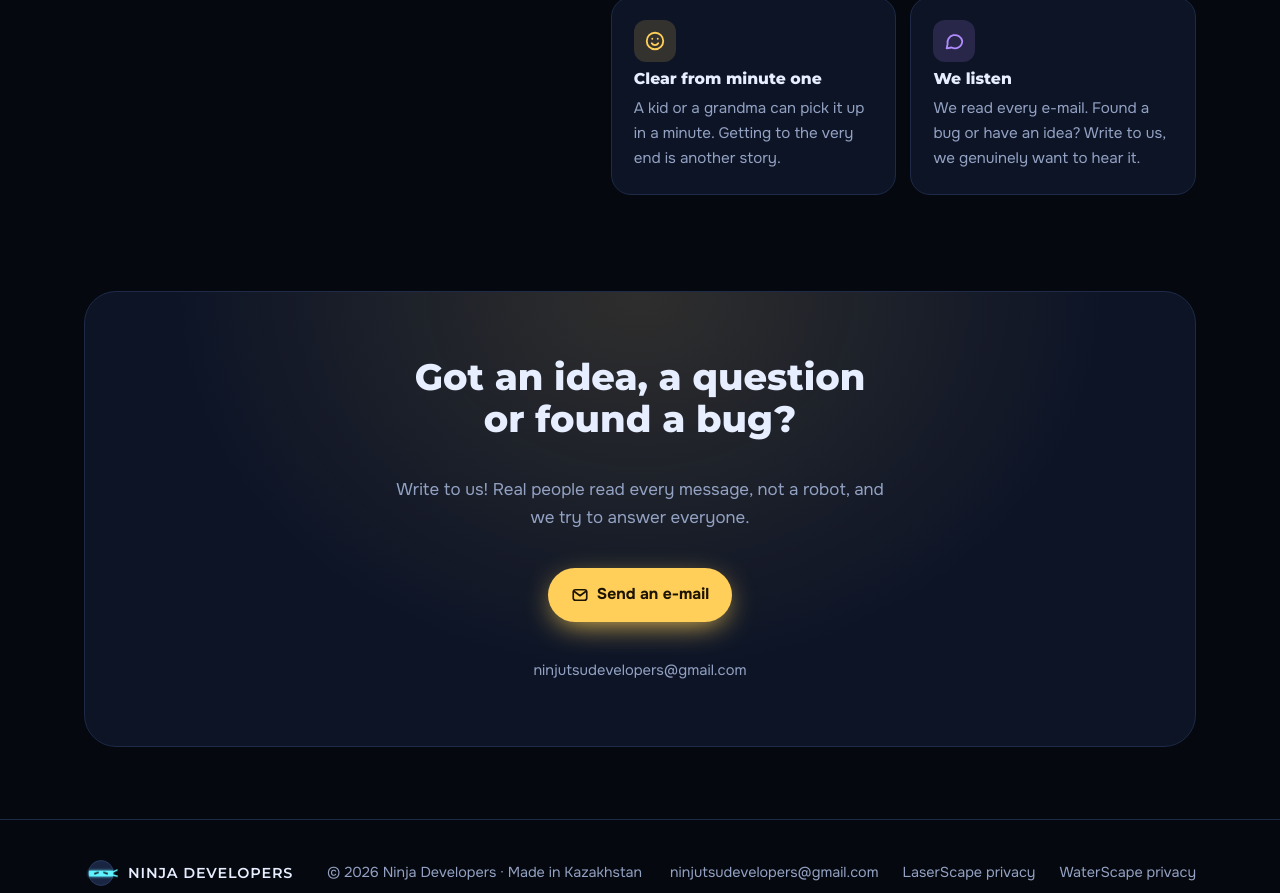
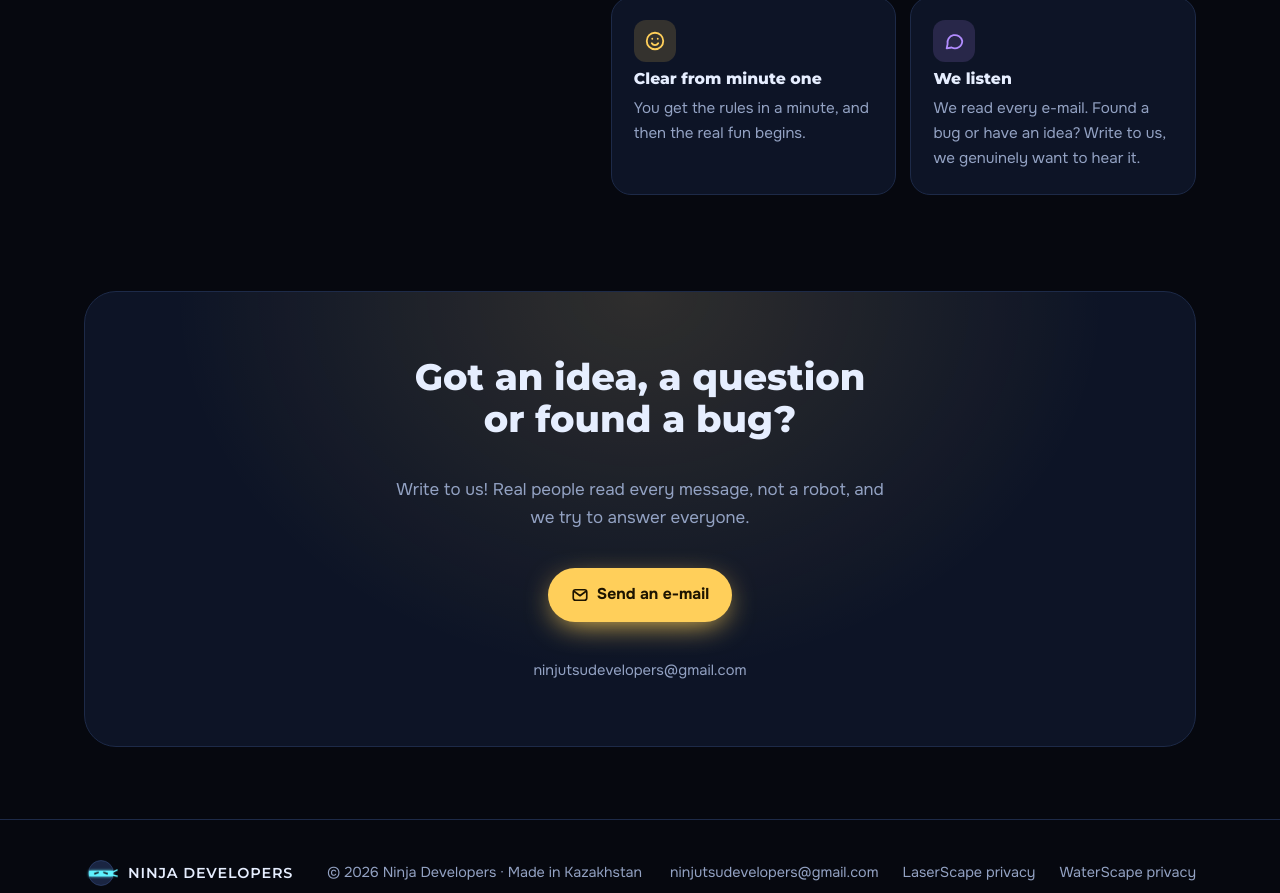
Before and after one commit to Ar4i666/ninja-developers-site, a plain HTML site: page index.html in a window 1280 px wide. Shown: the part 3559-4452 px from the top of the page. Drawn offline with Linux system fonts and the light colour scheme; a web font is replaced by a local one.

Commit message:
About: replace the kid-and-grandma line
Co-Authored-By: Claude Opus 5.5 <noreply@anthropic.com>
Claude-Session: https://claude.ai/code/session_01MG6pPGEjmaXRR36v3Zs8Rx

```diff
--- a/index.html
+++ b/index.html
@@ -59,7 +59,7 @@
 <div class="values">
 <div class="value rv" style="--c:var(--ember)"><div class="ic"><svg viewBox="0 0 24 24" fill="none" stroke="currentColor" stroke-width="2" stroke-linecap="round" stroke-linejoin="round"><path d="M12 21s-7-4.4-9.3-9A5.2 5.2 0 0 1 12 6.2 5.2 5.2 0 0 1 21.3 12C19 16.6 12 21 12 21z"/></svg></div><h3 lang="ru">Реклама по-честному</h3><h3 lang="en">Honest ads</h3><h3 lang="kk">Адал жарнама</h3><p lang="ru">Видео смотришь, только когда сам захотел подсказку или бонус. Посреди уровня ничего не выскочит.</p><p lang="en">You watch a video only when you want a hint or a bonus. Nothing pops up mid-level.</p><p lang="kk">Бейнені тек өзің кеңес не бонус алғың келгенде көресің. Деңгей ортасында ештеңе шықпайды.</p></div>
 <div class="value rv" style="--c:var(--laser)"><div class="ic"><svg viewBox="0 0 24 24" fill="none" stroke="currentColor" stroke-width="2" stroke-linecap="round" stroke-linejoin="round"><path d="M12 3l2.2 5.8L20 11l-5.8 2.2L12 19l-2.2-5.8L4 11l5.8-2.2z"/></svg></div><h3 lang="ru">В каждом мире что-то новое</h3><h3 lang="en">Something new in every world</h3><h3 lang="kk">Әр әлемде жаңа нәрсе</h3><p lang="ru">Только привык к правилам, а тут новый мир со своими сюрпризами.</p><p lang="en">Just when you’ve got the rules down, a new world brings its own surprises.</p><p lang="kk">Ережеге енді үйрене бастағанда, жаңа әлем өз тосынсыйын әкеледі.</p></div>
-<div class="value rv" style="--c:var(--gold)"><div class="ic"><svg viewBox="0 0 24 24" fill="none" stroke="currentColor" stroke-width="2" stroke-linecap="round" stroke-linejoin="round"><circle cx="12" cy="12" r="9"/><path d="M8.5 14.5a4 4 0 0 0 7 0M9 9.5h.01M15 9.5h.01"/></svg></div><h3 lang="ru">Понятно с первой минуты</h3><h3 lang="en">Clear from minute one</h3><h3 lang="kk">Бірінші минуттан түсінікті</h3><p lang="ru">Разберётся и ребёнок, и бабушка. А вот дойти до конца получится не у всех.</p><p lang="en">A kid or a grandma can pick it up in a minute. Getting to the very end is another story.</p><p lang="kk">Баланың да, әженің де түсінері анық. Ал соңына дейін жету бәрінің қолынан келе бермейді.</p></div>
+<div class="value rv" style="--c:var(--gold)"><div class="ic"><svg viewBox="0 0 24 24" fill="none" stroke="currentColor" stroke-width="2" stroke-linecap="round" stroke-linejoin="round"><circle cx="12" cy="12" r="9"/><path d="M8.5 14.5a4 4 0 0 0 7 0M9 9.5h.01M15 9.5h.01"/></svg></div><h3 lang="ru">Понятно с первой минуты</h3><h3 lang="en">Clear from minute one</h3><h3 lang="kk">Бірінші минуттан түсінікті</h3><p lang="ru">Правила понятны с первой минуты, а дальше начинается самое интересное.</p><p lang="en">You get the rules in a minute, and then the real fun begins.</p><p lang="kk">Ережелер бірінші минуттан түсінікті, ал әрі қарай ең қызығы басталады.</p></div>
 <div class="value rv" style="--c:var(--moon)"><div class="ic"><svg viewBox="0 0 24 24" fill="none" stroke="currentColor" stroke-width="2" stroke-linecap="round" stroke-linejoin="round"><path d="M21 12a8 8 0 0 1-11.6 7.1L4 20l1-4.6A8 8 0 1 1 21 12z"/></svg></div><h3 lang="ru">Слушаем игроков</h3><h3 lang="en">We listen</h3><h3 lang="kk">Ойыншыларды тыңдаймыз</h3><p lang="ru">Читаем каждое письмо. Нашёл ошибку или придумал идею? Пиши, нам правда интересно.</p><p lang="en">We read every e-mail. Found a bug or have an idea? Write to us, we genuinely want to hear it.</p><p lang="kk">Әр хатты оқимыз. Қате таптың ба, идея келді ме? Жаз, бізге шынымен қызық.</p></div>
 </div></div></section>
 
```
